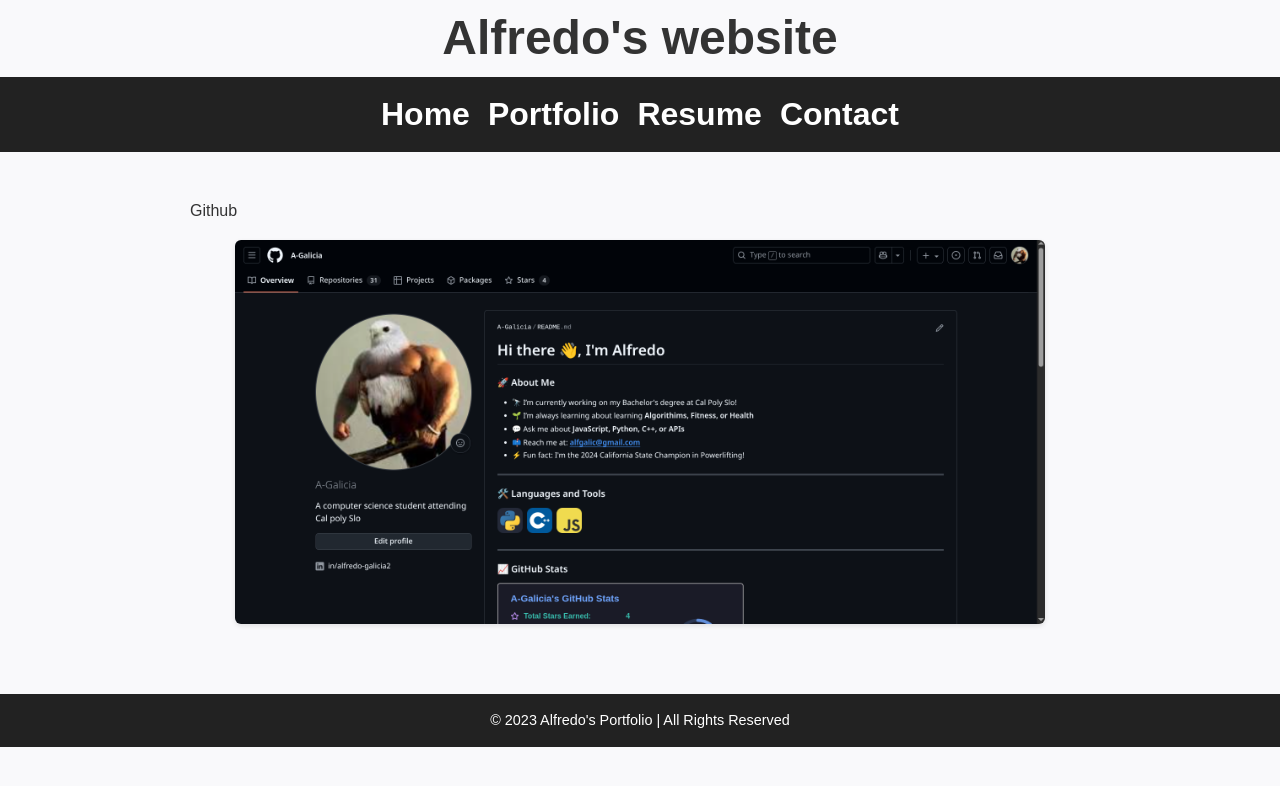
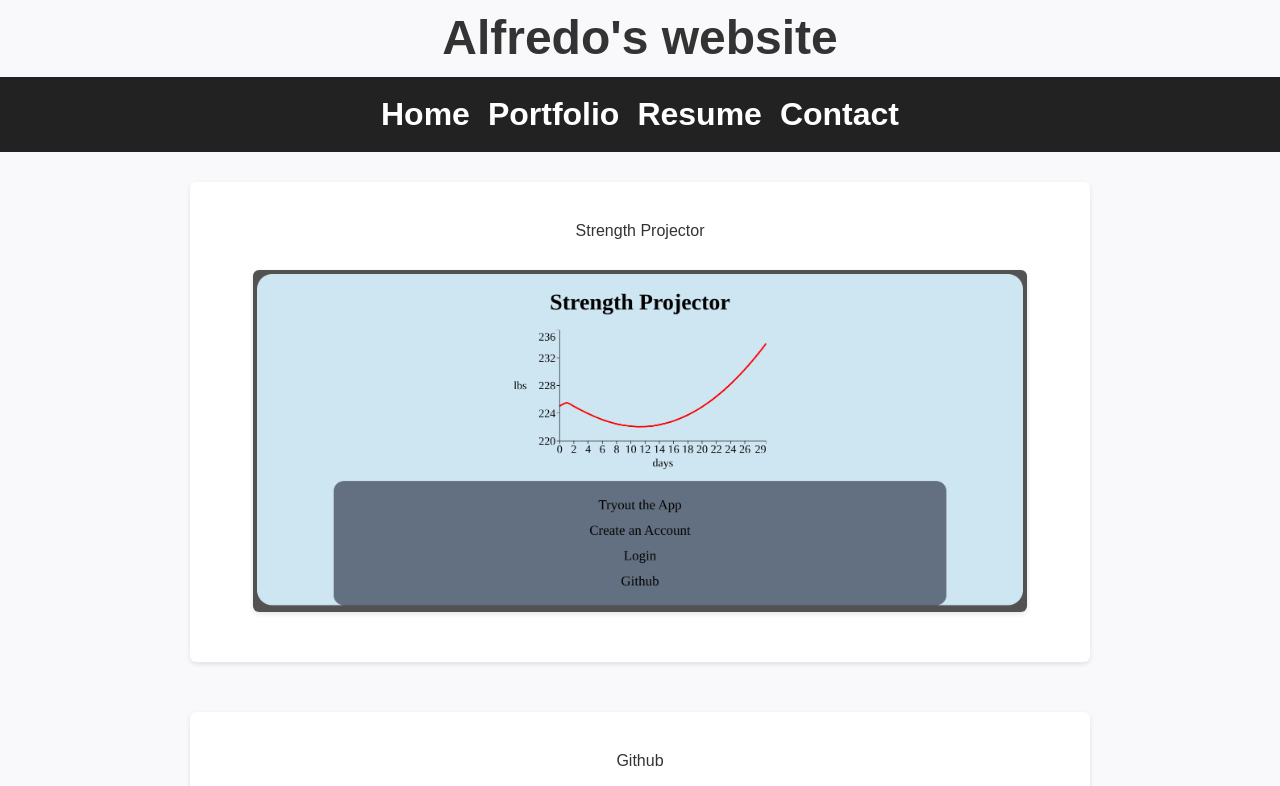
Before and after one commit to A-Galicia/A-Galicia.github.io, a plain HTML site: page portfolio.html in a window 1280 px wide. Shown: the top 786 px of the page. Drawn offline with Linux system fonts and the light colour scheme.

Commit message:
feat: add project and style to portfolio.html

```diff
--- a/portfolio.html
+++ b/portfolio.html
@@ -16,8 +16,27 @@
     </nav>
     <main>
       <div class="project">
+        <p>Strength Projector</p>
+        <a
+          href="https://strength-projector.pages.dev/"
+          target="_blank"
+          rel="noopener noreferrer"
+        >
+          <img
+            src="public/StrengthProjector.png"
+            height="300px"
+            width="500px"
+          />
+        </a>
+      </div>
+
+      <div class="project">
         <p>Github</p>
-        <a href="https://github.com/A-Galicia">
+        <a
+          href="https://github.com/A-Galicia"
+          target="_blank"
+          rel="noopener noreferrer"
+        >
           <img src="public/GithubScrn.png" height="300px" width="500px" />
         </a>
       </div>
--- a/styles/styles.css
+++ b/styles/styles.css
@@ -77,10 +77,20 @@ main {
   text-align: center;
 }
 
+.project {
+  display: flex;
+  flex-direction: column;
+  background: #fff;
+  border-radius: 6px;
+  box-shadow: 0 2px 5px rgba(0, 0, 0, 0.1);
+  padding: 20px;
+  align-items: center;
+  margin-bottom: 50px;
+}
+
 /* ========== About section ========== */
 .about {
-  display: grid;
-  grid-template-columns: 140px 1fr;
+  display: flex;
   gap: 20px;
   align-items: center;
   background: #fff;
@@ -156,4 +166,8 @@ footer {
   .logo {
     font-size: 3rem;
   }
+
+  footer {
+    font-size: 2rem;
+  }
 }
```
Also changed, not shown: public/StrengthProjector.png (added).
